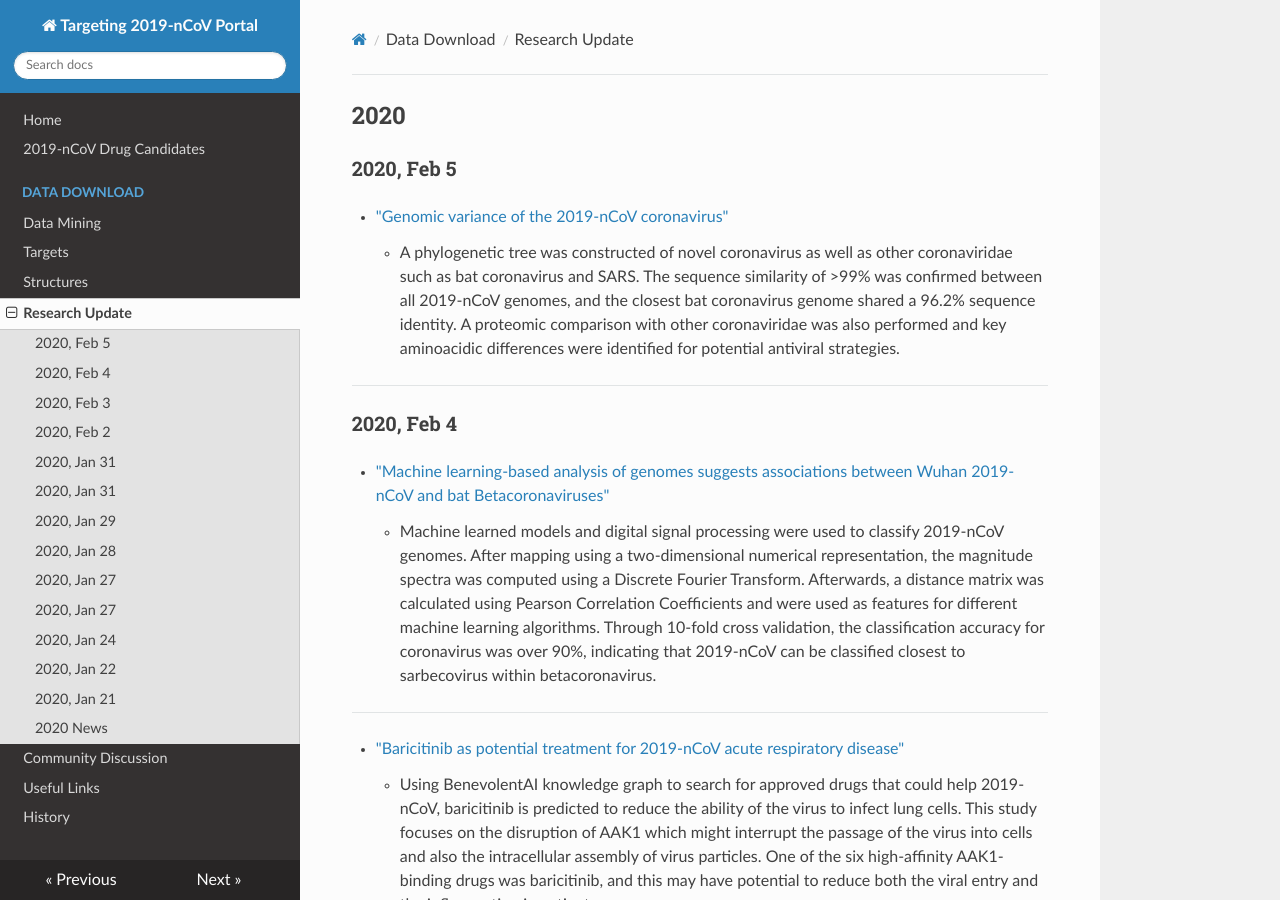
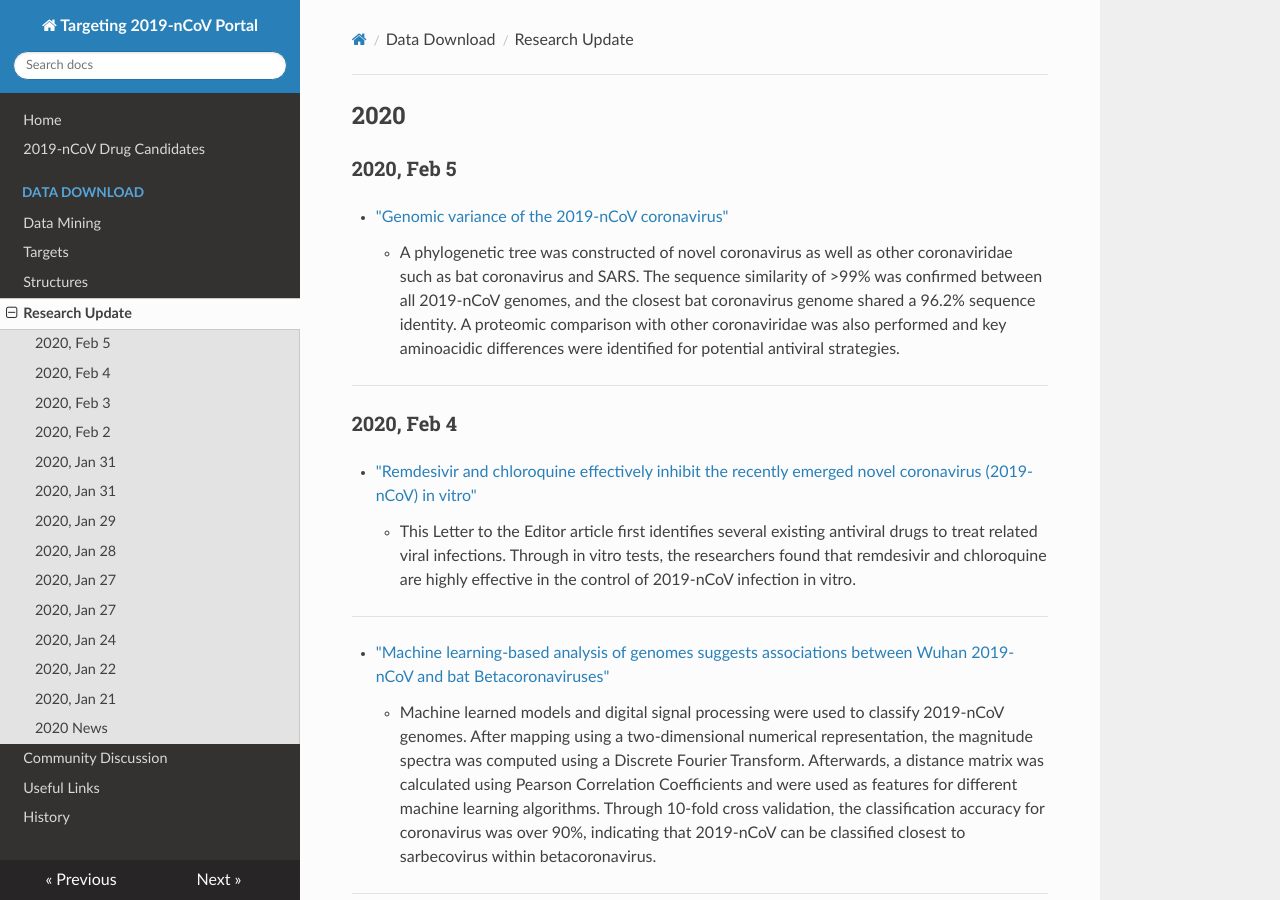
Before and after one commit to GHDDI-AILab/Targeting2019-nCoV, an MkDocs documentation site: the page built from docs/research_progress.md, in a window 1280 px wide and 900 px high. Built offline with MkDocs 1.6.1, drawn with Linux system fonts in a browser that asks for light colours; nearby versions of some CDN libraries.

Commit message:
Update research_progress.md

```diff
--- a/docs/research_progress.md
+++ b/docs/research_progress.md
@@ -8,6 +8,11 @@
 ---
 
 ### 2020, Feb 4
+
+ * ["Remdesivir and chloroquine effectively inhibit the recently emerged novel coronavirus (2019-nCoV) in vitro"](https://www.nature.com/articles/s41422-020-0282-0)
+    * This Letter to the Editor article first identifies several existing antiviral drugs to treat related viral infections. Through in vitro tests, the researchers found that remdesivir and chloroquine are highly effective in the control of 2019-nCoV infection in vitro.
+
+---
 
  * ["Machine learning-based analysis of genomes suggests associations between Wuhan 2019-nCoV and bat Betacoronaviruses"](https://www.biorxiv.org/content/10.1101/2020.02.02.931162v2)
     * Machine learned models and digital signal processing were used to classify 2019-nCoV genomes. After mapping using a two-dimensional numerical representation, the magnitude spectra was computed using a Discrete Fourier Transform. Afterwards, a distance matrix was calculated using Pearson Correlation Coefficients and were used as features for different machine learning algorithms. Through 10-fold cross validation, the classification accuracy for coronavirus was over 90%, indicating that 2019-nCoV can be classified closest to sarbecovirus within betacoronavirus.
```
